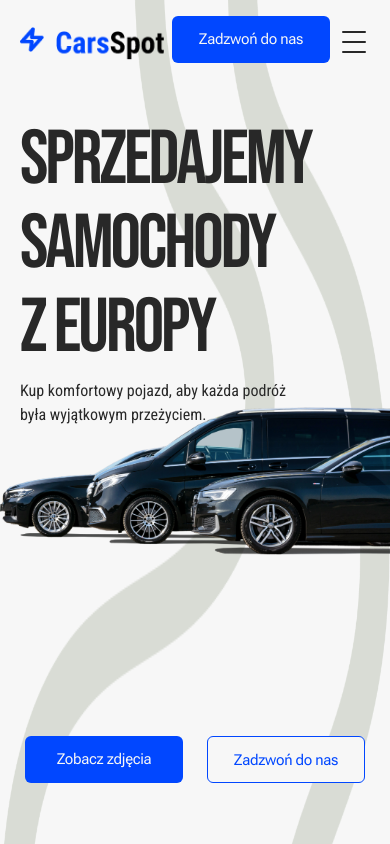
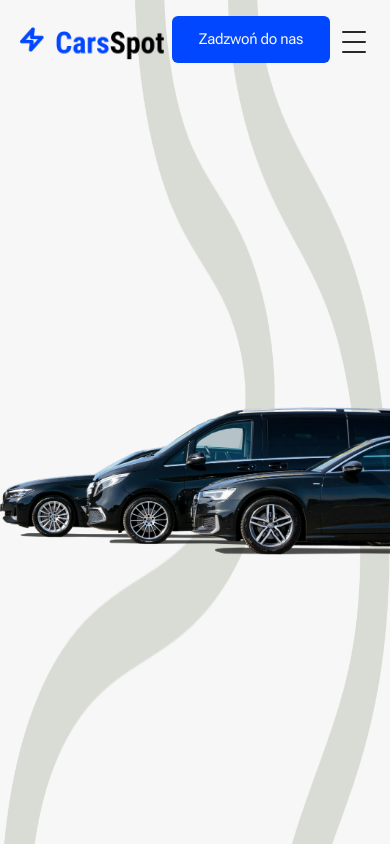
Before and after one commit to Satorki/proj-adsitePro-CarsSpot, a Next.js app: page / in a window 390 px wide. Shown: the top 844 px of the page. Built offline with nearby package versions, Linux system fonts and the light colour scheme.

Commit message:
title disappears during scroll

```diff
--- a/components/molecules/HeroText.tsx
+++ b/components/molecules/HeroText.tsx
@@ -1,19 +1,32 @@
 import React from "react";
 import CallButton from "../atoms/CallButton";
+import { motion, useScroll, useTransform } from "framer-motion";
 
 const HeroText = () => {
+  const { scrollYProgress } = useScroll();
+  const opacity = useTransform(scrollYProgress, [0, 0.4], [1, 0]);
+
   return (
     <div className="mx-5 min-h-[85vh] sm:min-h-0 sm:max-w-[600px] md:max-w-[700px] lg:max-w-[960px] xl:max-w-[var(--container-width)] flex flex-col mt-10 sm:mt-[120px] mb-5 sm:mb-[120px] md:mb-[240px]  lg:mb-[362px] sm:mx-auto gap-12 justify-between sm:justify-normal">
       <div className="flex flex-col gap-2 sm:gap-8">
-        <h1 className="text-[var(--mainBlack)] text-[76.29px] font-bebasNeue leading-[83.92px] tracking-[-0.04em] max-w-[1120px] sm:h-[168px]">
+        <motion.h1
+          style={{ opacity }}
+          className="text-[var(--mainBlack)] text-[76.29px] font-bebasNeue leading-[83.92px] tracking-[-0.04em] max-w-[1120px] sm:h-[168px]"
+        >
           SPRZEDAJEMY SAMOCHODY <br /> Z EUROPY
-        </h1>
-        <p className="text-[var(--mainBlack)] font-robotoCondensed md:w-[602px] h-[48px] leading-6">
+        </motion.h1>
+        <motion.p
+          style={{ opacity}}
+          className="text-[var(--mainBlack)] font-robotoCondensed md:w-[602px] h-[48px] leading-6"
+        >
           Kup komfortowy pojazd, aby każda podróż <br />
           była wyjątkowym przeżyciem.
-        </p>
+        </motion.p>
       </div>
-      <div className="flex gap-6 justify-center sm:justify-normal h-[100px] sm:h-0 ">
+      <motion.div
+        style={{ opacity }}
+        className="flex gap-6 justify-center sm:justify-normal h-[100px] sm:h-0 "
+      >
         <CallButton content="Zobacz zdjęcia" to="gallery" />
         <CallButton
           content="Zadzwoń do nas"
@@ -21,7 +34,7 @@ const HeroText = () => {
           textColor="var(--mainBlue)"
           hasBorder
         />
-      </div>
+      </motion.div>
     </div>
   );
 };
--- a/containers/home-page/Hero.tsx
+++ b/containers/home-page/Hero.tsx
@@ -9,13 +9,12 @@ import { motion, useScroll, useTransform } from "framer-motion";
 const Hero = () => {
   const { scrollY } = useScroll();
   const parallaxEffect = useTransform(scrollY, [0, 500], [0, -100]);
-  const carHide = useTransform(scrollY, [500, 0], [0, 0]);
+  // const carHide = useTransform(scrollY, [0, 500], [0, -500]);
 
   return (
     <div>
-      <motion.div
+      <div
         style={{
-          y: carHide,
           position: "absolute",
           top: 407,
           right: 0,
@@ -23,7 +22,7 @@ const Hero = () => {
         }}
       >
         <Image src={HeroGroup} alt="hero group" />
-      </motion.div>
+      </div>
       <motion.div
         style={{
           y: parallaxEffect,
```
